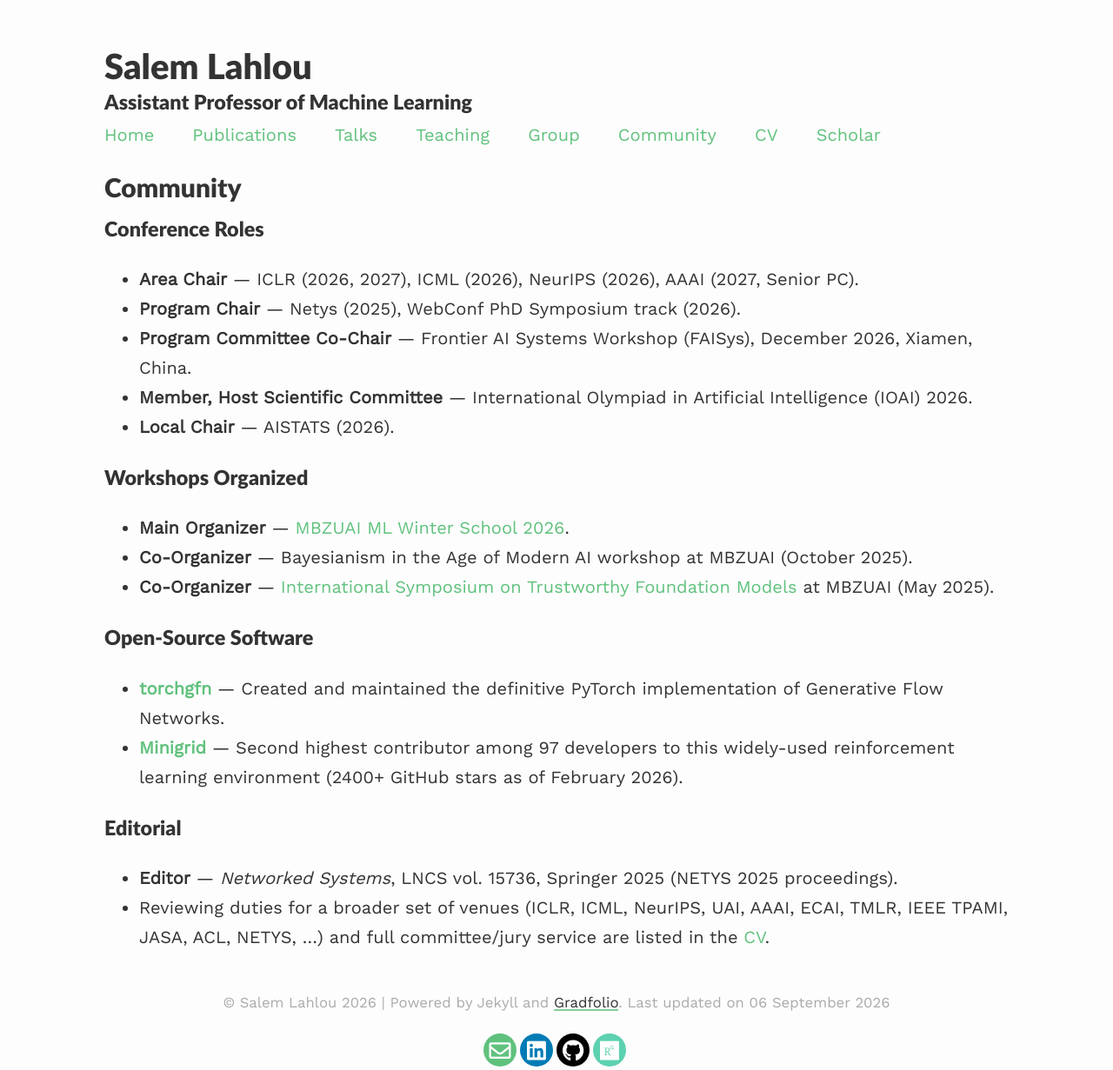
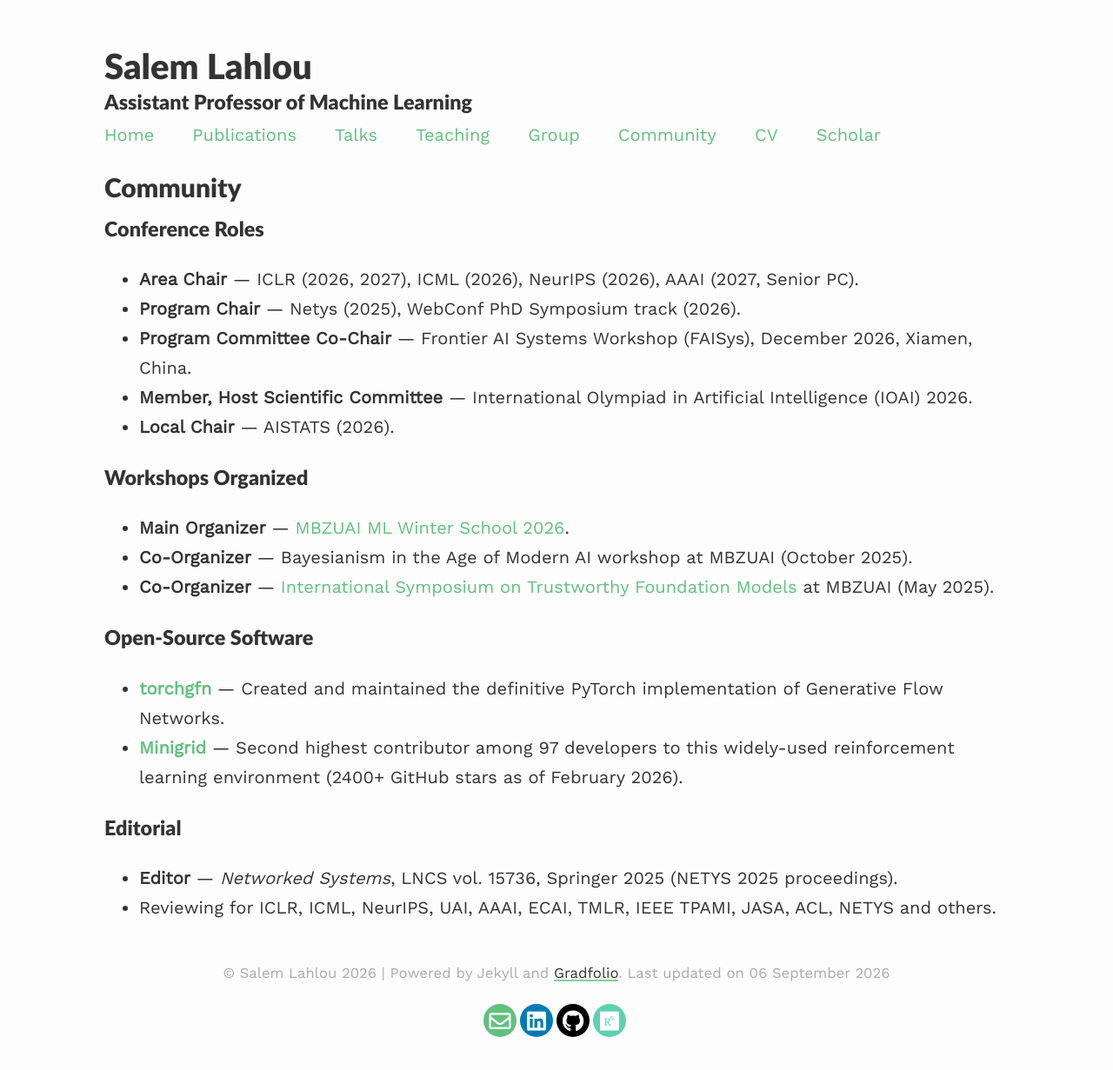
Before and after one commit to saleml/saleml.github.io, a Jekyll site: the page built from _pages/community.md, in a window 1280 px wide. Shown: the whole page at 87% size. Built offline with Jekyll 4.4.1, drawn with Linux system fonts in a browser that asks for light colours; nearby versions of some CDN libraries; after the commit the page ends 1197 px from its top, so only the background shows below that.

Commit message:
Community: drop the CV pointer from the reviewing footer
The public CV is cv-short, whose reviewing line repeats the same venue list and
whose committee/jury entries are summary counts, so "full ... listed in the CV"
was not true and the link added nothing.

Co-Authored-By: Claude Opus 5 <noreply@anthropic.com>

```diff
--- a/_pages/community.md
+++ b/_pages/community.md
@@ -29,4 +29,4 @@ published: true
 ### Editorial
 
 - **Editor** &mdash; *Networked Systems*, LNCS vol. 15736, Springer 2025 (NETYS 2025 proceedings).
-- Reviewing duties for a broader set of venues (ICLR, ICML, NeurIPS, UAI, AAAI, ECAI, TMLR, IEEE TPAMI, JASA, ACL, NETYS, ...) and full committee/jury service are listed in the <a href="{{site.baseurl}}/assets/files/CV.pdf" target="_blank">CV</a>.
+- Reviewing for ICLR, ICML, NeurIPS, UAI, AAAI, ECAI, TMLR, IEEE TPAMI, JASA, ACL, NETYS and others.
--- a/scripts/sync_community.py
+++ b/scripts/sync_community.py
@@ -67,7 +67,7 @@ published: true
 ## Community
 """
 
-FOOTER = """- Reviewing duties for a broader set of venues (ICLR, ICML, NeurIPS, UAI, AAAI, ECAI, TMLR, IEEE TPAMI, JASA, ACL, NETYS, ...) and full committee/jury service are listed in the <a href="{{site.baseurl}}/assets/files/CV.pdf" target="_blank">CV</a>.
+FOOTER = """- Reviewing for ICLR, ICML, NeurIPS, UAI, AAAI, ECAI, TMLR, IEEE TPAMI, JASA, ACL, NETYS and others.
 """
 
 SECTION_TITLES = {
```
